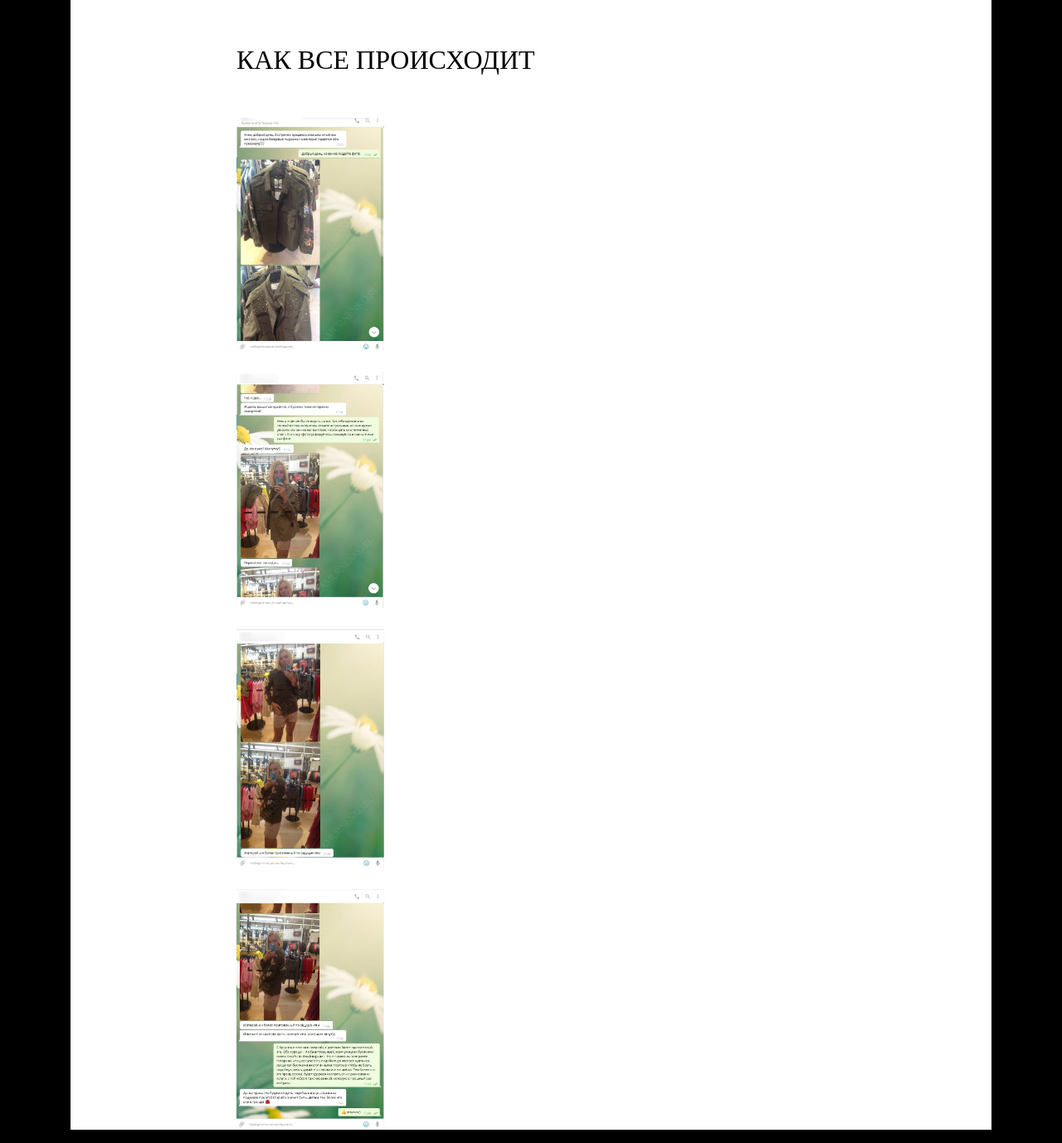
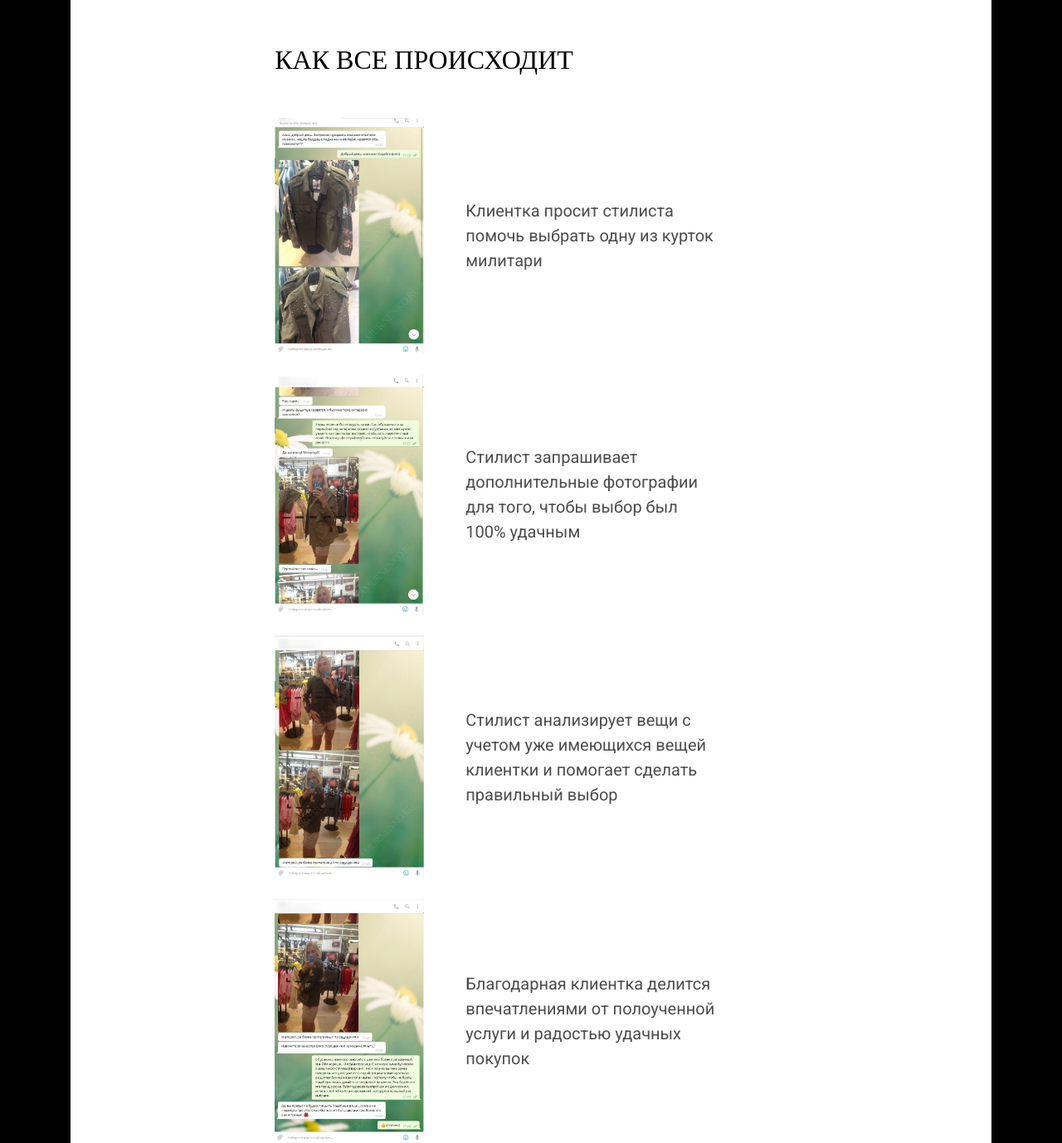
Before and after one commit to nnadeysha/glamurnenko, a website built with webpack: page src/index.html in a window 1280 px wide. Shown: the part 4016-5394 px from the top of the page at 83% size. Built offline with nearby package versions, Linux system fonts and the light colour scheme; a web font is replaced by a local one.

Commit message:
fix: fix gallery section

```diff
--- a/src/index.html
+++ b/src/index.html
@@ -309,42 +309,46 @@
     <section class="gallery">
         <div class="container">
             <div class="container_white">
-                <div class="col-md-8 mx-auto">
+                <div class="col-md-7 mx-auto">
                     <h2 class="title_custom title_padding">
                         Как все происходит
                     </h2>
                     <div class="gallery__inner">
-
-
-                        <div class="gallery__card">
+                        <div class="gallery__card d-flex align-items-center">
                             <a class="gallery__link" href="./assets/images/first-class-stylish-help-chat-1.jpg"
-                                data-fancybox>
+                                data-fancybox="gallery">
                                 <img src="./assets/images/first-class-stylish-help-chat-1.jpg" alt="images">
                             </a>
+                            <p class="gallery__text">
+                                Клиентка просит стилиста помочь выбрать одну из курток милитари
+                            </p>
                         </div>
-
-
-                        <div class="gallery__card">
+                        <div class="gallery__card d-flex align-items-center">
                             <a class="gallery__link" href="./assets/images/first-class-stylish-help-chat-2.jpg"
-                                data-fancybox>
+                            data-fancybox="gallery">
                                 <img src="./assets/images/first-class-stylish-help-chat-2.jpg" alt="images">
                             </a>
+                            <p class="gallery__text">
+                                Стилист запрашивает дополнительные фотографии для того, чтобы выбор был 100% удачным
+                            </p>
                         </div>
-
-
-                        <div class="gallery__card">
+                        <div class="gallery__card d-flex align-items-center">
                             <a class="gallery__link" href="./assets/images/first-class-stylish-help-chat-3.jpg"
-                                data-fancybox>
+                            data-fancybox="gallery">
                                 <img src="./assets/images/first-class-stylish-help-chat-3.jpg" alt="images">
                             </a>
+                            <p class="gallery__text">
+                                Стилист анализирует вещи с учетом уже имеющихся вещей клиентки и помогает сделать правильный выбор
+                            </p>
                         </div>
-
-
-                        <div class="gallery__card">
+                        <div class="gallery__card d-flex align-items-center">
                             <a class="gallery__link" href="./assets/images/first-class-stylish-help-chat-4.jpg"
-                                data-fancybox>
+                            data-fancybox="gallery">
                                 <img src="./assets/images/first-class-stylish-help-chat-4.jpg" alt="images">
                             </a>
+                            <p class="gallery__text">
+                                Благодарная клиентка делится впечатлениями от полоученной услуги и радостью удачных покупок
+                            </p>
                         </div>
                     </div>
                 </div>
--- a/src/js/fancybox.js
+++ b/src/js/fancybox.js
@@ -2,6 +2,6 @@ import { Fancybox } from "@fancyapps/ui";
 import "@fancyapps/ui/dist/fancybox.css";
 
 
-Fancybox.bind("[data-fancybox]", {
+Fancybox.bind("[data-fancybox='gallery']", {
     // Your options go here
   })
--- a/src/styles/gallery.scss
+++ b/src/styles/gallery.scss
@@ -6,16 +6,23 @@
         margin-top: -25px;
     }
     &__card {
-
-
         margin-top: 25px;
-        /* flex-basis: calc(20% - 25px); */
     }
     &__card img {
-        width: 25%;
+        width: 100%;
         height: auto;
         background-size: cover;
         background-repeat: no-repeat;
         background-position: center center;
     }
+    &__link {
+        display: block;
+        max-width: 180px;
+
+    }
+    &__text {
+        font-size: 20px;
+        margin-left: 50px;
+        max-width: 300px;
+    }
 }
--- a/src/styles/global.scss
+++ b/src/styles/global.scss
@@ -56,7 +56,7 @@ button {
     color: #000000;
     & p {
         color: rgba($color: #000000, $alpha: 0.7);
-        font-size: 16px;
+
     }
 }
 
```
